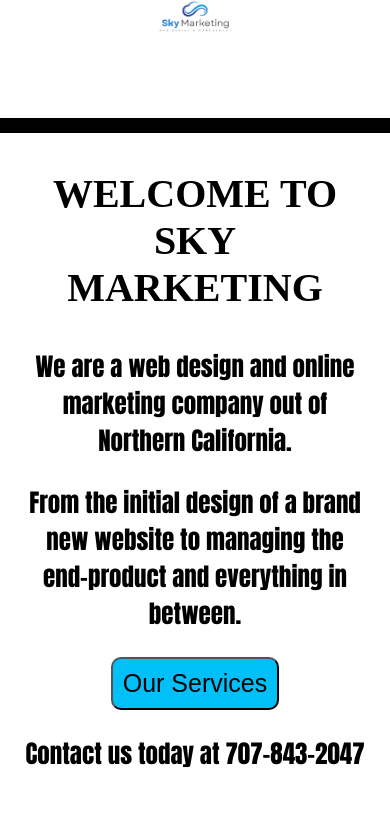
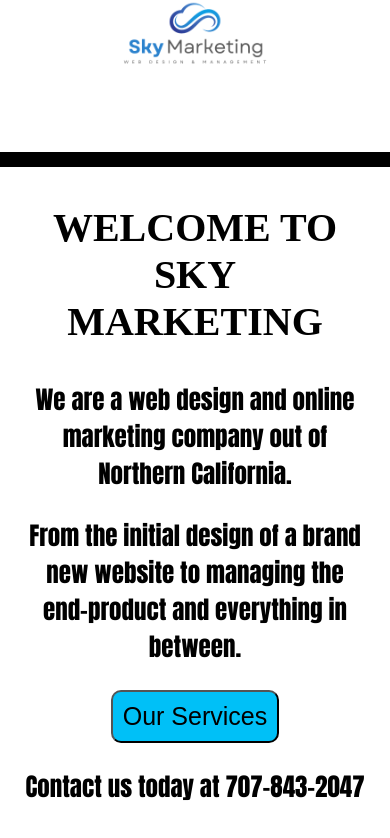
Before and after one commit to ericrothmuller/sky-marketing, a React (Create React App) app: page / in a window 390 px wide. Shown: the top 838 px of the page. Built offline with nearby package versions, Linux system fonts and the light colour scheme.

Commit message:
Added breaking points for responsive design in App.css with rules for how the logo should be displayed.

```diff
--- a/src/App.css
+++ b/src/App.css
@@ -100,5 +100,16 @@ button:hover {
 
 .mainLogo {
   width: 20vw;
-  background-color: #ffffff;
 }
+
+@media only screen and (max-width: 640px) {
+  .mainLogo {
+    width: 30vw;
+  }
+}
+
+@media only screen and (max-width: 1007px) {
+  .mainLogo {
+    width: 40vw;
+  }
+}
```
